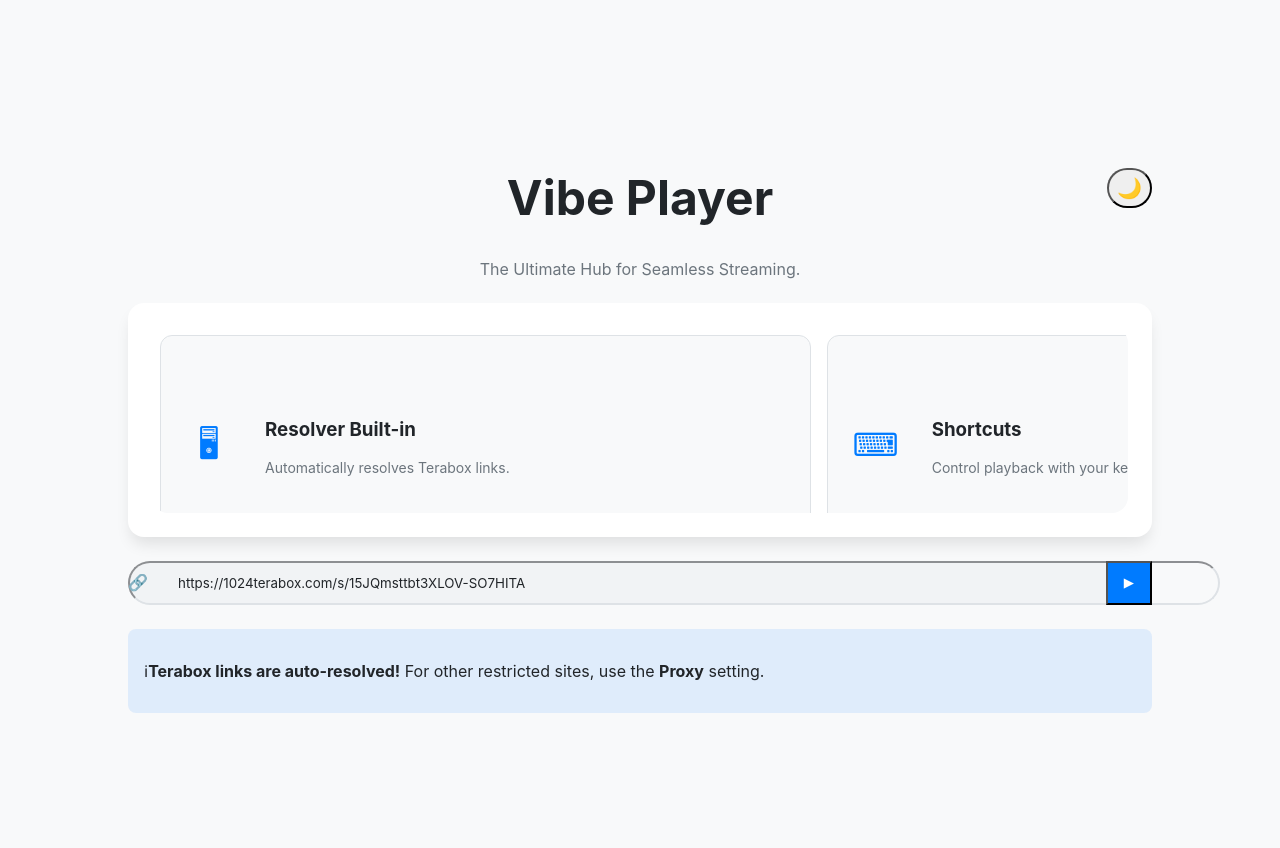
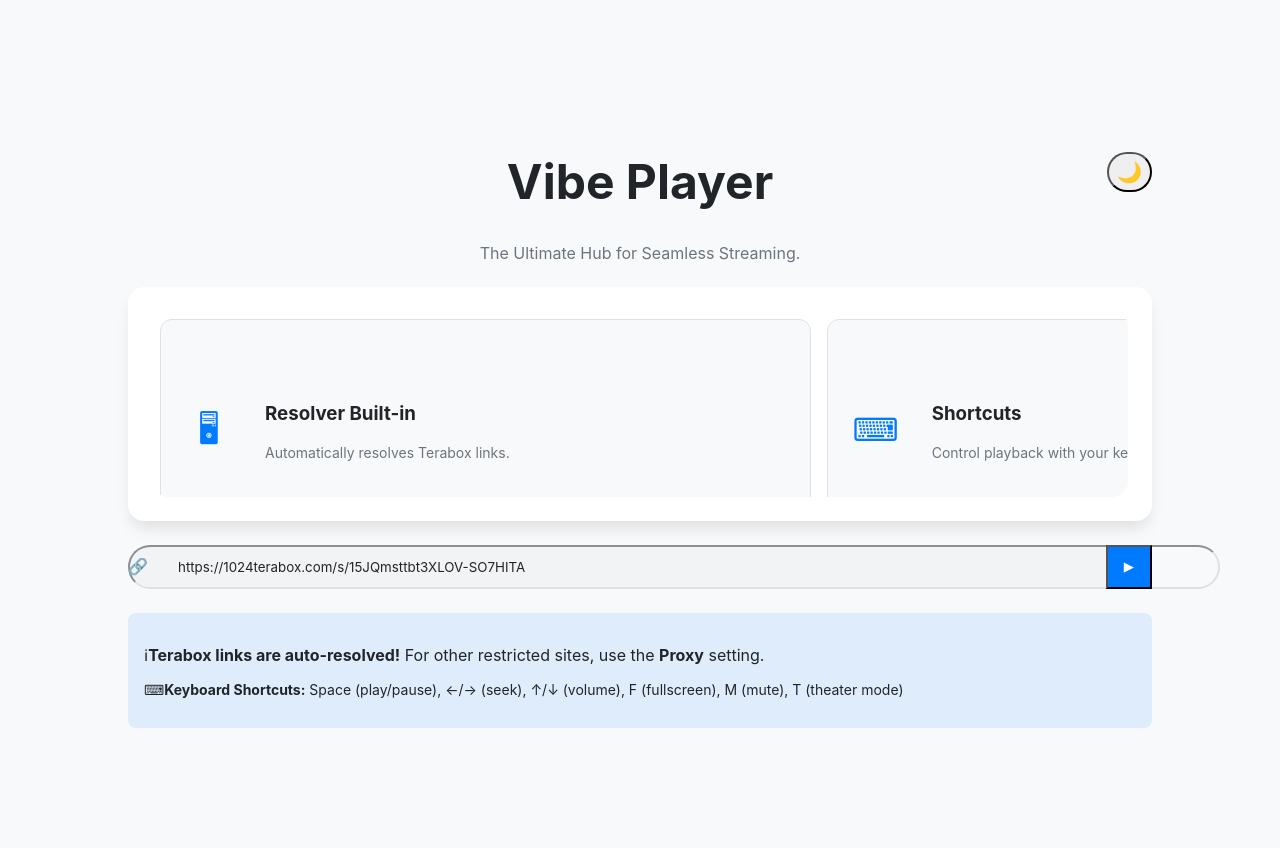
Before and after one commit to Chauhan-Mukesh/VibePlayer, a PHP site: page / in a window 1280 px wide. Run offline with PHP 8.4, Linux system fonts and the light colour scheme.

Commit message:
Final UI improvements: add keyboard shortcuts help and complete cross-browser compatibility fixes
Co-authored-by: Chauhan-Mukesh <70336897+Chauhan-Mukesh@users.noreply.github.com>

```diff
--- a/index.php
+++ b/index.php
@@ -1034,6 +1034,7 @@ if (isset($_GET['download'])) {
         <!-- Info Box -->
         <div class="p-4 rounded-lg border info-box">
             <p><i class="fas fa-info-circle mr-2"></i><strong>Terabox links are auto-resolved!</strong> For other restricted sites, use the <strong>Proxy</strong> setting.</p>
+            <p class="mt-2 text-sm"><i class="fas fa-keyboard mr-2"></i><strong>Keyboard Shortcuts:</strong> Space (play/pause), ←/→ (seek), ↑/↓ (volume), F (fullscreen), M (mute), T (theater mode)</p>
         </div>
 
         <!-- Video Player Container -->
```
